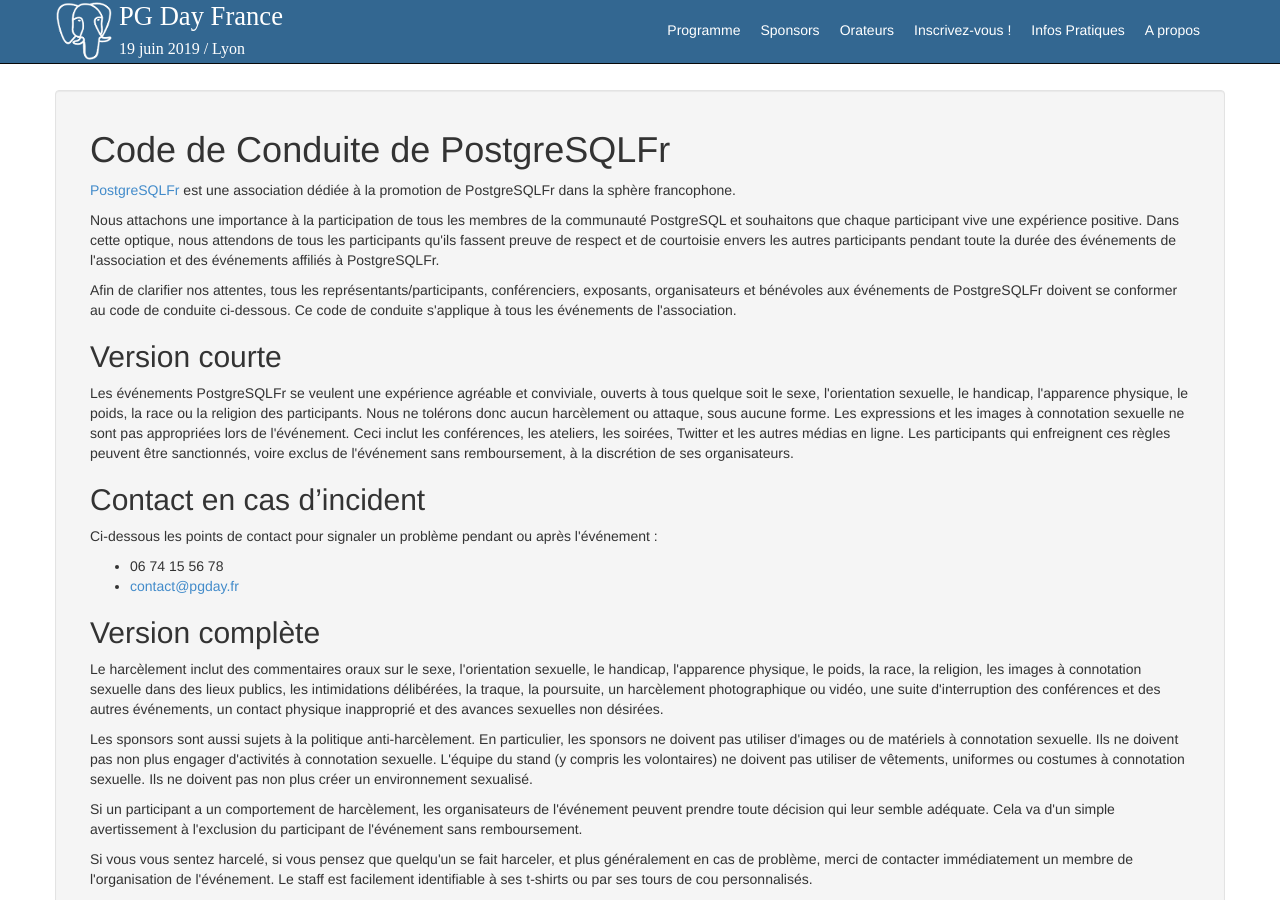
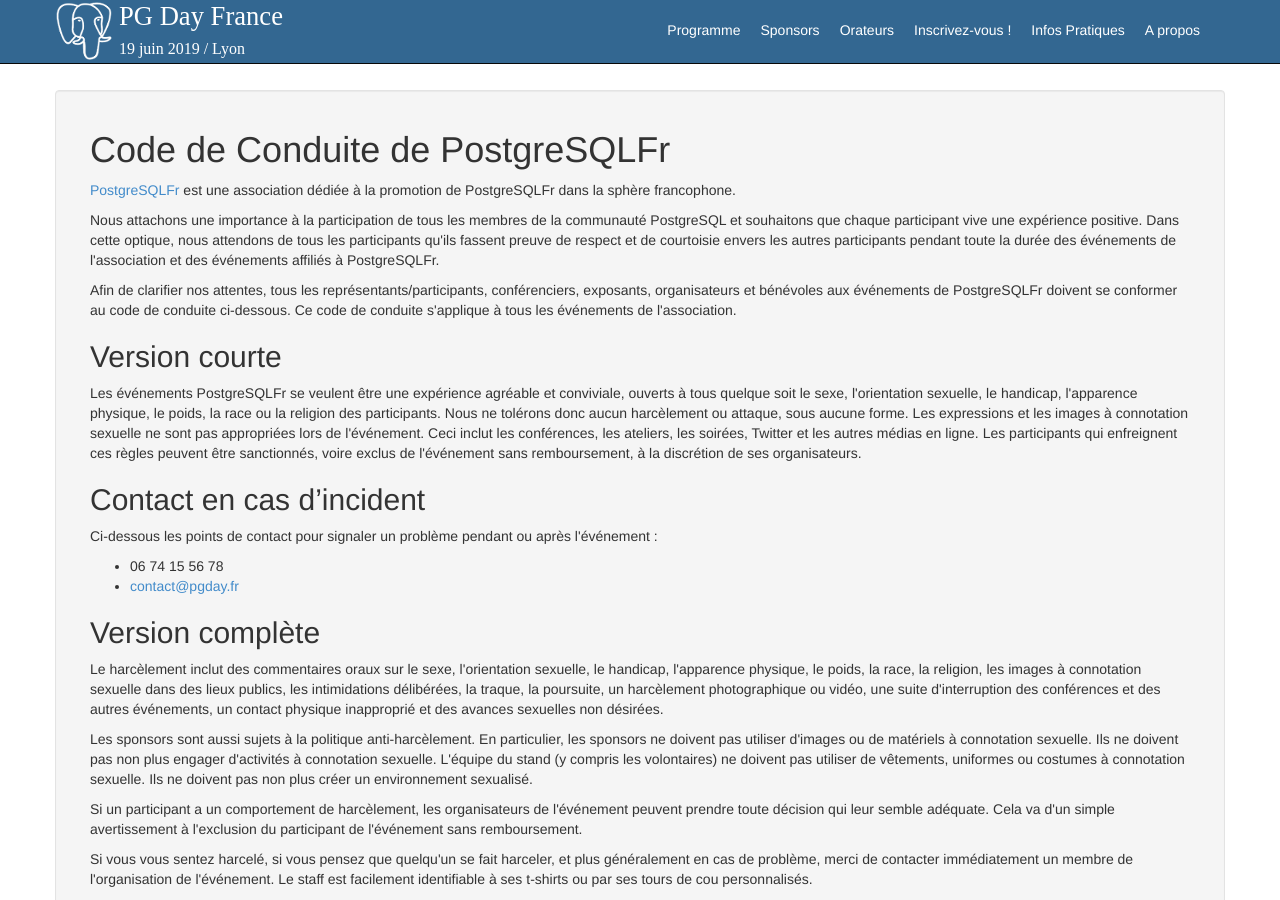
Before and after one commit to postgresqlfr/2024.pgday.fr, a Jekyll site: the page built from codedeconduite.md, in a window 1280 px wide and 900 px high. Built offline with Jekyll 4.4.1, drawn with Linux system fonts in a browser that asks for light colours.

Commit message:
Typo dans le code de conduite

```diff
--- a/codedeconduite.md
+++ b/codedeconduite.md
@@ -14,7 +14,7 @@
 
 ## Version courte
 
-<p>Les événements PostgreSQLFr se veulent une expérience agréable et conviviale, ouverts à tous quelque soit le sexe, l'orientation sexuelle, le handicap, l'apparence physique, le poids, la race ou la religion des participants. Nous ne tolérons donc aucun harcèlement ou attaque, sous aucune forme. Les expressions et les images à connotation sexuelle ne sont pas appropriées lors de l'événement. Ceci inclut les conférences, les ateliers, les soirées, Twitter et les autres médias en ligne. Les participants qui enfreignent ces règles peuvent être sanctionnés, voire exclus de l'événement sans remboursement, à la discrétion de ses organisateurs.</p>
+<p>Les événements PostgreSQLFr se veulent être une expérience agréable et conviviale, ouverts à tous quelque soit le sexe, l'orientation sexuelle, le handicap, l'apparence physique, le poids, la race ou la religion des participants. Nous ne tolérons donc aucun harcèlement ou attaque, sous aucune forme. Les expressions et les images à connotation sexuelle ne sont pas appropriées lors de l'événement. Ceci inclut les conférences, les ateliers, les soirées, Twitter et les autres médias en ligne. Les participants qui enfreignent ces règles peuvent être sanctionnés, voire exclus de l'événement sans remboursement, à la discrétion de ses organisateurs.</p>
 
 ## Contact en cas d'incident
 
```
